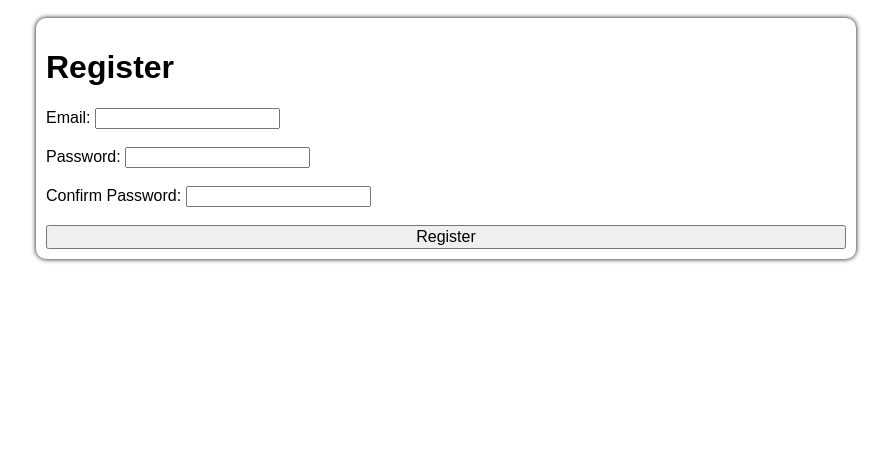
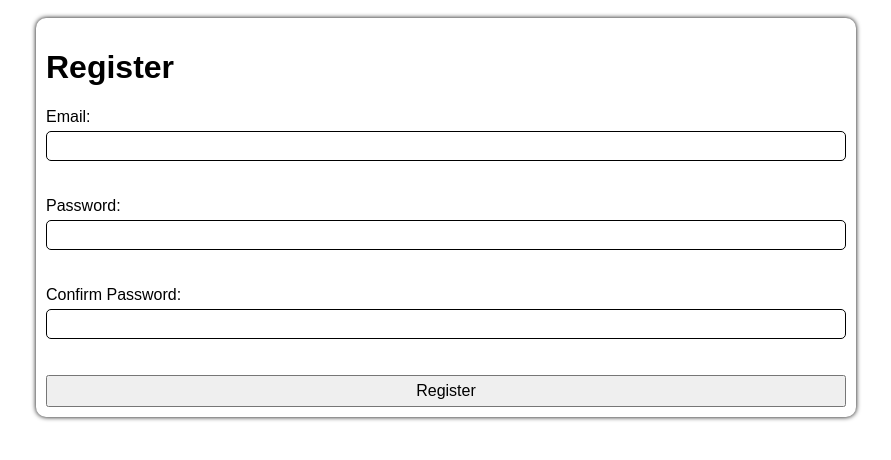
Before and after one commit to HarrisonT0/helpdesk-tickets, a Flask app: page /register in a window 1280 px wide. Shown: the top 460 px of the page, without its empty margins (194-1085 px from the left). Run offline with Flask 3, Linux system fonts and the light colour scheme.

Commit message:
style: improved form styling

```diff
--- a/helpdesk_manager/static/styles.css
+++ b/helpdesk_manager/static/styles.css
@@ -20,4 +20,21 @@ body {
 button[type=submit] {
   width: 100%;
   font-size: 1rem;
+  padding-block: 5px;
 }
+
+label {
+  display: block;
+  margin-bottom: 5px;
+}
+
+input {
+  display: block;
+  width: inherit;
+  box-sizing: border-box;
+  border-radius: 5px;
+  border: 1px solid black;
+  height: 30px;
+  font-size: 1rem;
+  padding: 5px;
+}
```
